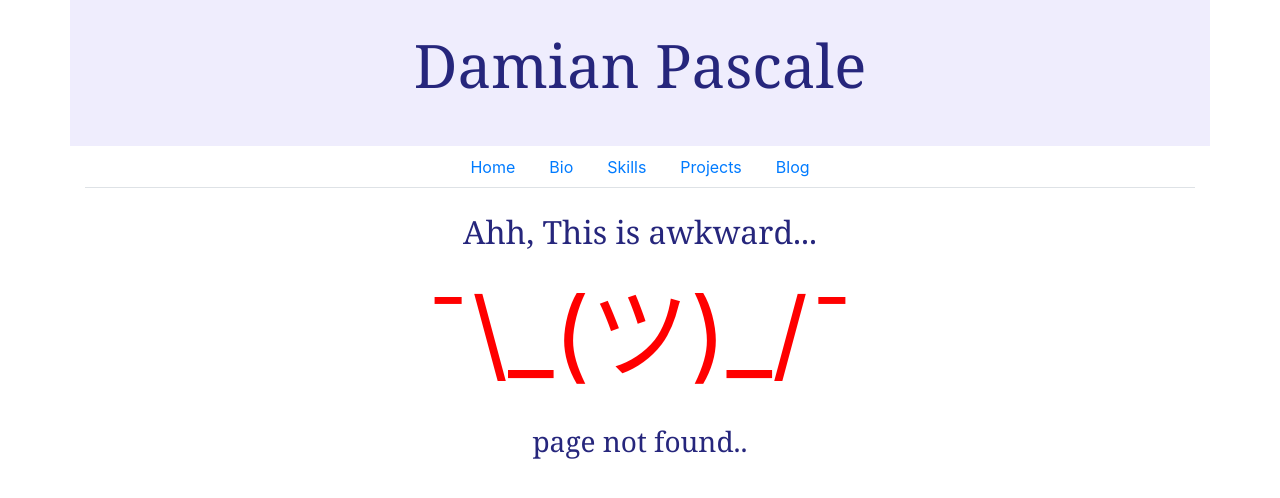
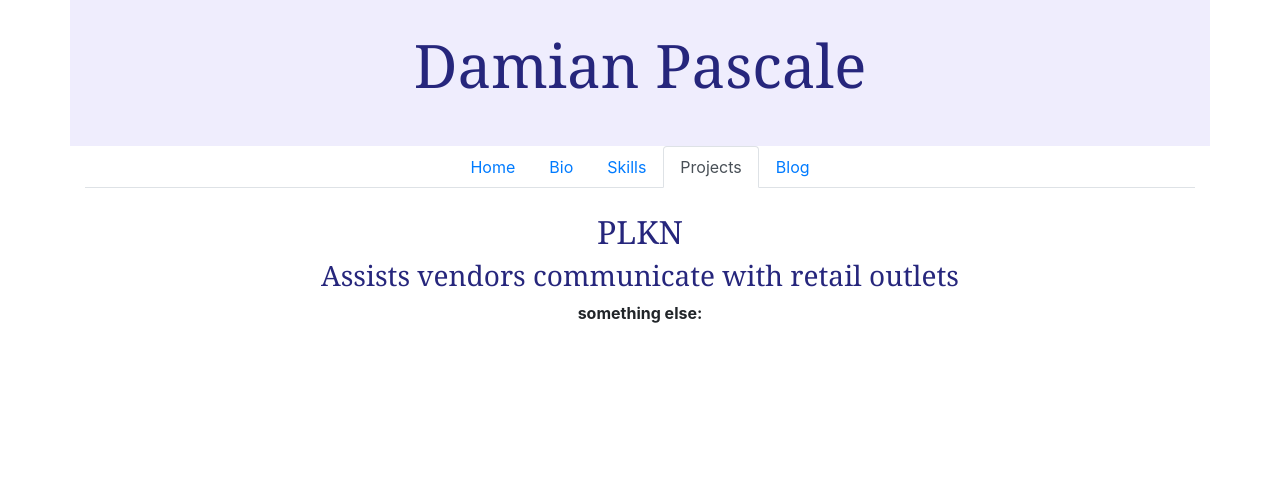
Before and after one commit to dpasc/website, a React (Create React App) app: page /project/1 in a window 1280 px wide. Before the commit this address had no page. Shown: the top 498 px of the page. Built offline with nearby package versions, Linux system fonts and the light colour scheme.

Commit message:
updates to Display

```diff
--- a/src/components/body/blog/Blog.js
+++ b/src/components/body/blog/Blog.js
@@ -1,48 +1,13 @@
-import React,{useState} from 'react'
+import React from 'react'
 import {Col,Row} from 'reactstrap'
 import './blog.css'
 import Display from '../display/Display'
-import BlogPost from './blogpost/BlogPost'
 import posts from '../../../resources/blogpostitems/blogpostitems.js'
-
-
 
 
 export default function Blog(){
 
-
-
     const collection = posts;
-    const [isDisplayOpen,setIsDisplayOpen] = useState(true);
-    const [selectedPost, setSelectedPost] = useState({});
-
-
-    const  handleDisplayOpen = () =>{
-        setIsDisplayOpen(true);
-    };
-
-
-    const handlePostChange = (e) => {
-        setSelectedPost(e.target.value);
-        setIsDisplayOpen(false);
-    }
-
-
-
-    const checkDisplay = () => {
-        if(isDisplayOpen){
-            return <Display
-                data={collection}
-            />
-        } else{
-          return(
-          <BlogPost
-            title={selectedPost.title}
-            subtitle={selectedPost.subtitle}
-            content={selectedPost.content}
-          />);
-        }
-    }
 
     return(
         <div className='blog-main'>
@@ -51,7 +16,9 @@ export default function Blog(){
                     <h2>Blog</h2>
                 </Col>
             </Row>
-            {checkDisplay(isDisplayOpen,collection)}
+            <Display
+                data={collection}
+            />
         </div>
     );
 }
--- a/src/components/body/blog/blogpost/BlogPost.js
+++ b/src/components/body/blog/blogpost/BlogPost.js
@@ -3,21 +3,24 @@ import {Col,Row} from 'reactstrap'
 import './blogpost.css'
 
 
-
-
 export default function BlogPost(props){
 
 
+    // Come up with a better way of decoding the html
+
+    const htmlDecoder = (input) =>{
+        var e = document.createElement('div');
+        e.innerHTML = input;
+        console.log(input);
+        return e.childNodes.length === 0 ? "" : e.childNodes[0].nodeValue;
+    }
 
     return(
-
         <Row>
             <Col>
                 <h2>{props.title}</h2>
                 <h3>{props.subtitle}</h3>
-                <div>
-                    {props.content}
-                </div>
+                <div dangerouslySetInnerHTML={{ __html: htmlDecoder(props.content) }} />
             </Col>
         </Row>
     )
--- a/src/components/body/display/Display.js
+++ b/src/components/body/display/Display.js
@@ -1,31 +1,28 @@
-import React,{useState} from 'react'
+import React from 'react'
 import './displaycard.css'
-import {Row,Col,CardColumns} from 'reactstrap'
+import {Row,Col,CardColumns,CardDeck} from 'reactstrap'
 import DisplayCard from './displaycard/DisplayCard'
 
 
 export default function Display(props){
-
-
+    //Fix this
    const collection = props.data.map((card) => {
       return(
+        <Col md='4'>
         <DisplayCard
             id={card.id}
             key={card.id}
             title={card.title}
             subtitle={card.subtitle}
             img={card.img}
-        />)
+            type={card.type}
+        />
+        </Col>)
     });
-
 
     return(
         <Row className='display-row'>
-            <Col>
-            <CardColumns>
-                {collection}
-            </CardColumns>
-            </Col>
+            {collection}
         </Row>
     );
 }
--- a/src/components/body/display/displaycard/DisplayCard.js
+++ b/src/components/body/display/displaycard/DisplayCard.js
@@ -5,13 +5,9 @@ import {Link} from 'react-router-dom'
 
 export default function DisaplyCard(props){
 
-
-
-
     return(
-
         <Card className='card'>
-            <Link to={`/blog/${props.id}`}>
+            <Link to={`/${props.type}/${props.id}`}>
             <CardTitle>{props.title}</CardTitle>
             <CardSubtitle>{props.subtitle}</CardSubtitle>
             <CardImg
--- a/src/components/body/display/displaycard/displaycard.css
+++ b/src/components/body/display/displaycard/displaycard.css
@@ -1,3 +1,7 @@
 .card:hover{
     border: 2px solid rgb(167, 167, 226);
 }
+
+.card-column{
+    justify-content: center;
+}
--- a/src/components/body/projects/Projects.js
+++ b/src/components/body/projects/Projects.js
@@ -2,10 +2,13 @@ import React from 'react'
 import {Row,Col} from 'reactstrap'
 import Display from '../display/Display'
 import './projects.css'
-import Project from './project/Project'
+import projects from '../../../resources/projectdescriptions/projectdescriptions'
 
 
 export default function Projects(){
+
+    const collection = projects;
+
     return(
         <div className='main-projects'>
             <Row>
@@ -13,9 +16,9 @@ export default function Projects(){
                     <h2>Projects</h2>
                 </Col>
             </Row>
-
-            <Display></Display>
-            <Project></Project>
+            <Display
+                data={collection}
+            />
         </div>
     )
 
--- a/src/components/body/projects/project/Project.js
+++ b/src/components/body/projects/project/Project.js
@@ -3,20 +3,22 @@ import {Row, Col} from 'reactstrap'
 import './project.css'
 
 
-export default function Project(){
+export default function Project(props){
+
+    const htmlDecoder = (input) =>{
+        var e = document.createElement('div');
+        e.innerHTML = input;
+        console.log(input);
+        return e.childNodes.length === 0 ? "" : e.childNodes[0].nodeValue;
+    }
+
+
     return(
-        <Row>
+        <Row className='main-project'>
             <Col>
-                <h2> PLKN</h2>
-                <h3>About Project</h3>
-                <p>"Lorem ipsum dolor sit amet, consectetur adipiscing elit, sed do eiusmod tempor incididunt ut labore et dolore magna aliqua.
-
-                        Ut enim ad minim veniam, quis nostrud exercitation ullamco laboris nisi ut aliquip ex ea commodo consequat.
-                        </p>
-                        <p>
-                        Duis aute irure dolor in reprehenderit in voluptate velit esse cillum dolore eu fugiat nulla pariatur. Excepteur sint occaecat cupidatat non proident, sunt in culpa qui officia deserunt mollit anim id est laborum."
-                        </p>
-
+            <h2>{props.title}</h2>
+                <h3>{props.subtitle}</h3>
+                <div dangerouslySetInnerHTML={{ __html: htmlDecoder(props.content) }} />
             </Col>
         </Row>
     )
--- a/src/components/body/projects/project/project.css
+++ b/src/components/body/projects/project/project.css
@@ -0,0 +1,3 @@
+.main-project{
+    padding-top:25px;
+}
--- a/src/components/header/navigation/Navigation.js
+++ b/src/components/header/navigation/Navigation.js
@@ -1,7 +1,7 @@
 import React from 'react';
 import {Row,Col} from 'reactstrap';
-import {Nav,NavItem,NavLink} from 'reactstrap';
-import {Link} from 'react-router-dom'
+import {Nav,NavItem} from 'reactstrap';
+import {NavLink} from 'react-router-dom'
 import './navigation.css';
 
 
@@ -12,28 +12,28 @@ export default function Navigation(){
         <Col>
             <Nav className='nav-bar' tabs>
             <NavItem className='nav-item'>
-              <NavLink>
-                <Link to='/'>Home</Link>
+              <NavLink  to='/home' className='nav-link' >
+                Home
               </NavLink>
             </NavItem>
             <NavItem className='nav-item'>
-              <NavLink>
-                <Link to='/bio'>Bio</Link>
+              <NavLink to='./bio'  className='nav-link'>
+                 Bio
               </NavLink>
             </NavItem>
             <NavItem className='nav-item'>
-              <NavLink>
-                <Link to='/skills'>Skills</Link>
+              <NavLink to='/skills' className='nav-link'>
+               Skills
               </NavLink>
             </NavItem>
             <NavItem className='nav-item'>
-              <NavLink>
-                <Link to='/projects'>Projects</Link>
+              <NavLink to='/project'  className='nav-link'>
+                Projects
               </NavLink>
             </NavItem>
             <NavItem className='nav-item'>
-              <NavLink>
-                <Link to='/blog'>Blog</Link>
+              <NavLink to='/blog' className='nav-link'>
+                Blog
                 </NavLink>
             </NavItem>
             </Nav>
--- a/src/services/Router.js
+++ b/src/services/Router.js
@@ -6,22 +6,38 @@ import Skills from '../components/body/skills/Skills'
 import Projects from '../components/body/projects/Projects'
 import Blog from '../components/body/blog/Blog'
 import NotFound from '../components/body/notfound/NotFound'
+import BlogPost from '../components/body/blog/blogpost/BlogPost'
 import posts from '../resources/blogpostitems/blogpostitems.js'
-import BlogPost from '../components/body/blog/blogpost/BlogPost'
+import projects from '../resources/projectdescriptions/projectdescriptions'
+import Project from '../components/body/projects/project/Project'
+
 
 
 export default function Router(){
 
     const blogposts = posts;
+    const projectlist = projects
 
     return(
             <Switch>
                 <Route path='/'  exact component={Home}/>
+                <Route path='/home' component={Home}/>
                 <Route path='/bio' component={Bio}/>
                 <Route path='/skills' component={Skills}/>
-                <Route path='/projects' component={Projects}/>
                 <Route
-
+                    path='/project/:id'
+                    render={
+                        ({match}) => {
+                    const selectedProject = projectlist[match.params.id];
+                    return(
+                    <Project
+                       title={selectedProject.title}
+                       subtitle={selectedProject.subtitle}
+                       content={selectedProject.content}
+                    />)}}
+                    />
+                <Route path='/project' component={Projects}/>
+                <Route
                     path='/blog/:id'
                     render={
                         ({match}) => {
@@ -30,7 +46,7 @@ export default function Router(){
                     <BlogPost
                        title={selectedPost.title}
                        subtitle={selectedPost.subtitle}
-                       component={selectedPost.content}
+                       content={selectedPost.content}
                     />)}}
                     />
                 <Route path='/blog' component={Blog}/>
```
Also changed, not shown: src/components/header/navigation/navigation.css (line endings or trailing spaces).
